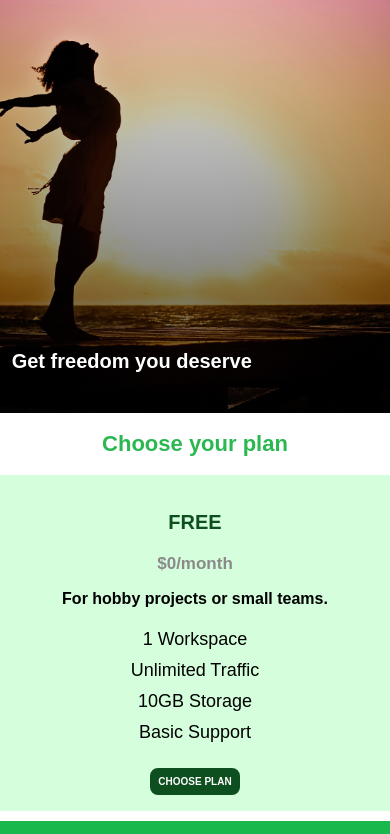
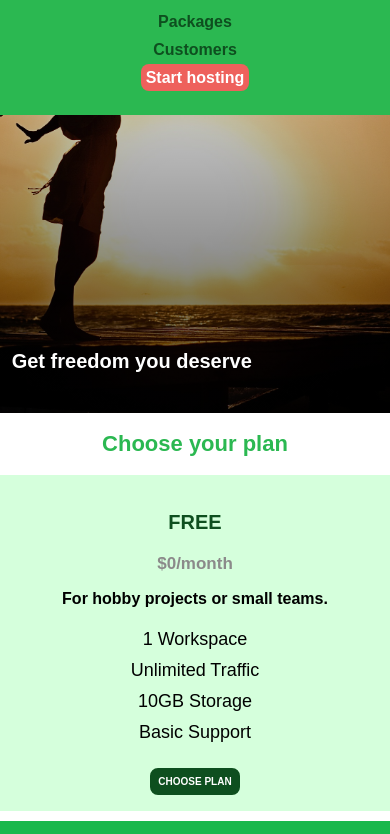
Before and after one commit to BojanMijatovic/startWithHtmlCss, a plain HTML site: page index.html in a window 390 px wide. Shown: the part 43-877 px from the top of the page. Drawn offline with Linux system fonts and the light colour scheme; a web font is replaced by a local one.

Commit message:
responsive

```diff
--- a/main.css
+++ b/main.css
@@ -49,6 +49,7 @@
    position: fixed;
    z-index: 1;
    display: flex;
+   flex-direction: column;
    align-items: center;
    justify-content: space-between;
  }
@@ -64,19 +65,18 @@
    height: 2.2rem;
  }
 
-
-
  .main-nav__items {
-   margin: 0;
-   padding: 0;
+   padding: 0.8rem;
    list-style: none;
    display: flex;
    justify-content: flex-end;
    align-items: center;
+   flex-direction: column;
  }
 
  .main-nav__item {
    margin: 0 1rem;
+   padding: 0.5rem;
  }
 
  .main-nav__item a {
@@ -269,11 +269,15 @@
    margin: 0;
    padding: 0;
    text-align: center;
+   display: flex;
+   flex-direction: column;
+   justify-content: center;
  }
 
  .main-footer__link {
    display: inline-block;
    margin: 0 1.6rem;
+   padding: 0.8rem;
  }
 
  .main-footer__link a {
```
